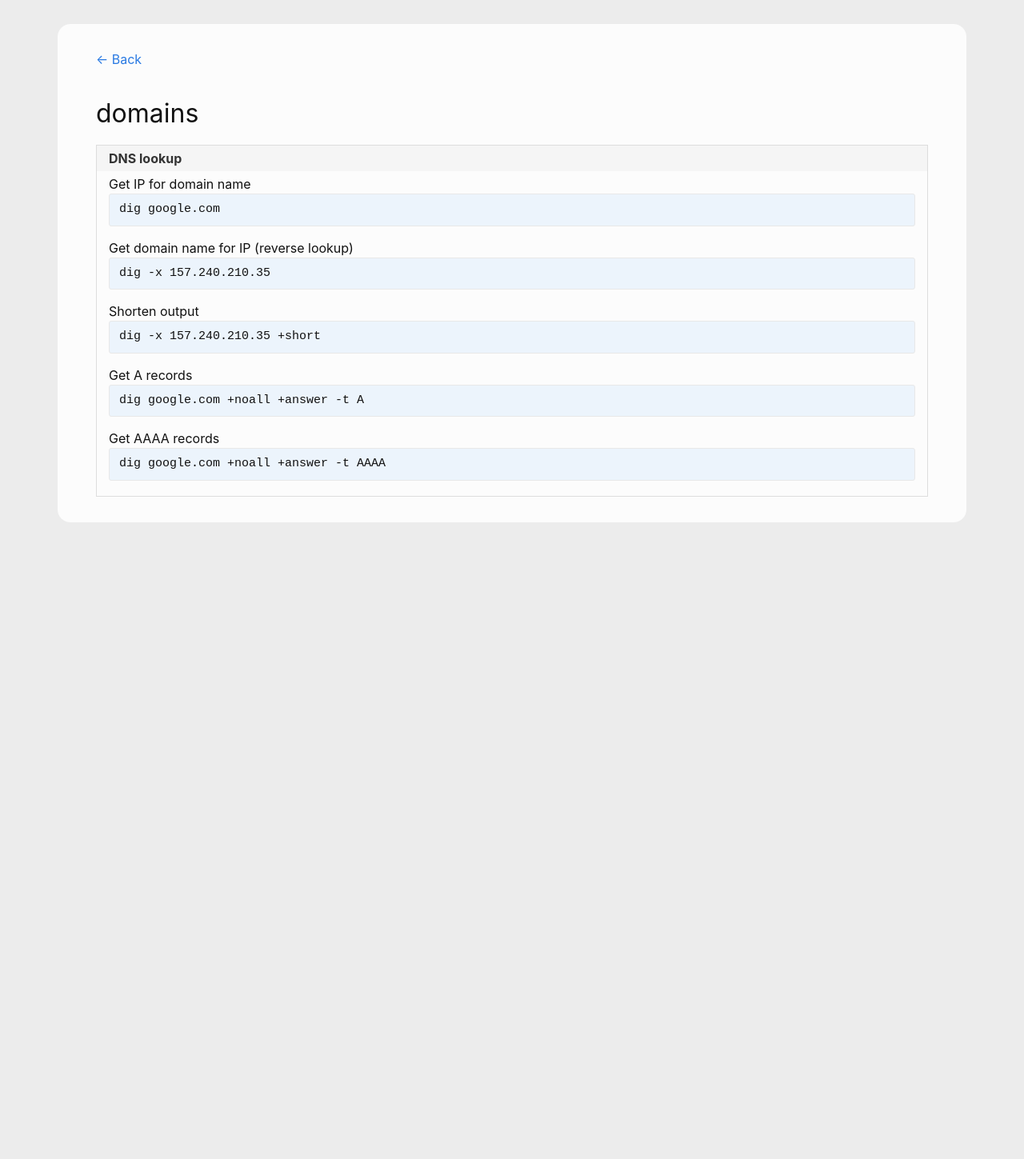
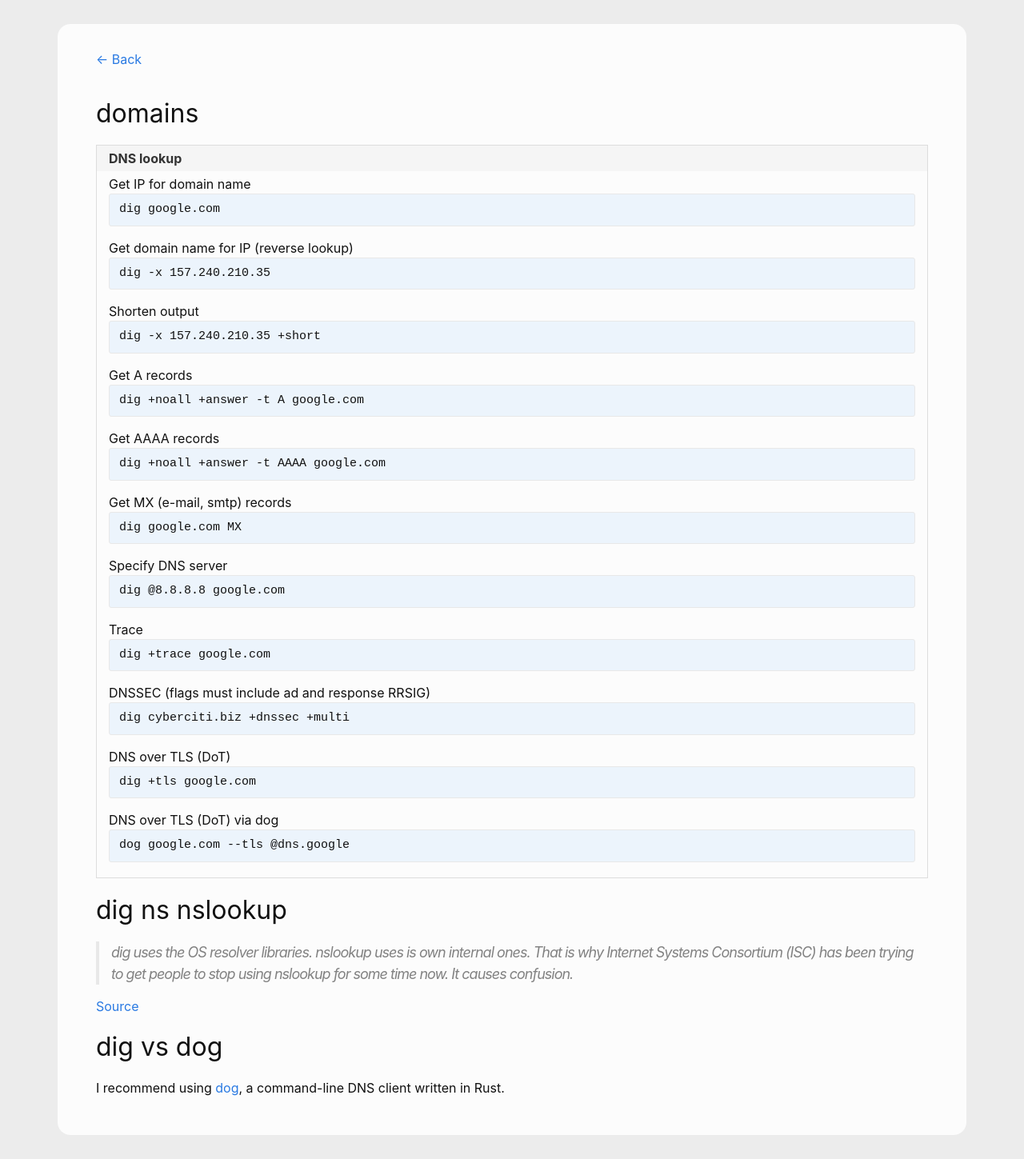
Before and after one commit to andreas-mausch/cheatsheets, a Jekyll site: the page built from _cheatsheets/domains.md, in a window 1280 px wide. Shown: the whole page at 80% size. Built offline with Jekyll 4.4.1, drawn with Linux system fonts in a browser that asks for light colours; before the commit the page ends 900 px from its top, so only the background shows below that.

Commit message:
dig: Add more examples

```diff
--- a/_cheatsheets/domains.md
+++ b/_cheatsheets/domains.md
@@ -1,12 +1,29 @@
 ---
 layout: cheatsheet
-tags: dig reverse lookup
+tags: dns dig dog nslookup reverse lookup
 section:
   - name: DNS lookup
     commands:
       Get IP for domain name: dig google.com
       Get domain name for IP (reverse lookup): dig -x 157.240.210.35
       Shorten output: dig -x 157.240.210.35 +short
-      Get A records: dig google.com +noall +answer -t A
-      Get AAAA records: dig google.com +noall +answer -t AAAA
+      Get A records: dig +noall +answer -t A google.com
+      Get AAAA records: dig +noall +answer -t AAAA google.com
+      Get MX (e-mail, smtp) records: dig google.com MX
+      Specify DNS server: dig @8.8.8.8 google.com
+      Trace: dig +trace google.com
+      DNSSEC (flags must include ad and response RRSIG): dig cyberciti.biz +dnssec +multi
+      DNS over TLS (DoT): dig +tls google.com
+      DNS over TLS (DoT) via dog: dog google.com --tls @dns.google
 ---
+
+# dig ns nslookup
+
+> dig uses the OS resolver libraries. nslookup uses is own internal ones.
+> That is why Internet Systems Consortium (ISC) has been trying to get people to stop using nslookup for some time now. It causes confusion.
+
+[Source](https://unix.stackexchange.com/questions/93808/dig-vs-nslookup)
+
+# dig vs dog
+
+I recommend using [dog](https://github.com/ogham/dog), a command-line DNS client written in Rust.
```
